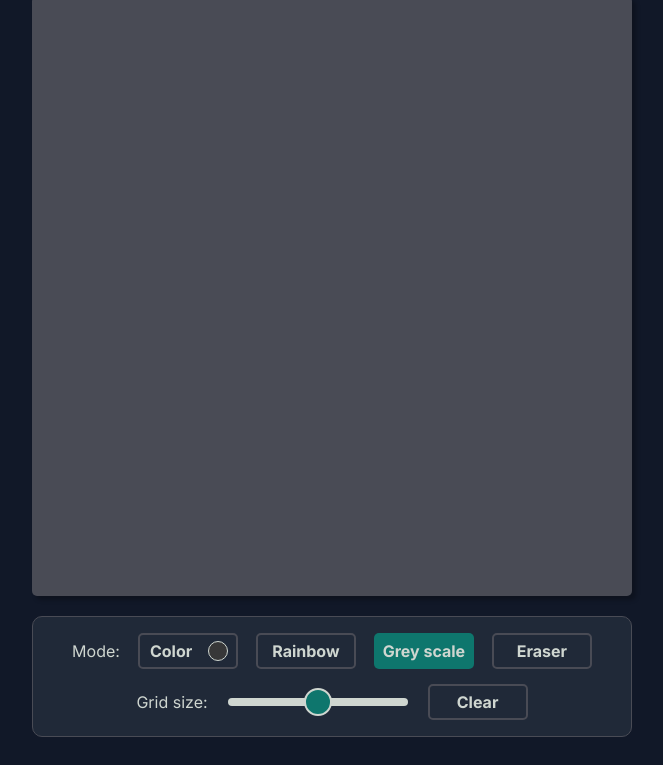
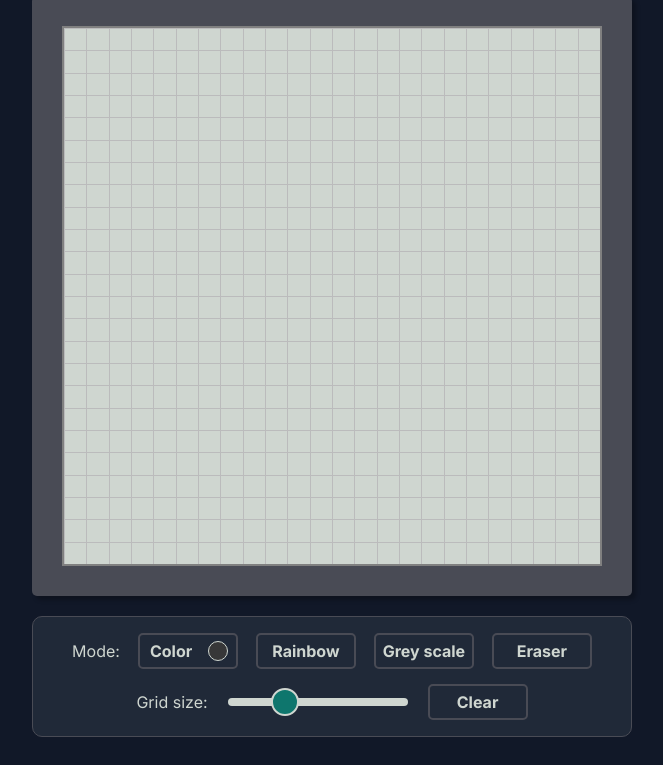
Before and after one commit to anfdrk/etch-a-sketch, a plain HTML site: page index.html in a window 1280 px wide. Shown: the part 114-879 px from the top of the page, without its empty margins (308-971 px from the left). Drawn offline with Linux system fonts and the light colour scheme; a web font is replaced by a local one.

Commit message:
Create function makeGrid

```diff
--- a/index.html
+++ b/index.html
@@ -11,7 +11,9 @@
   <div class="header">
     <h1>Etch-A-Sketch</h1>
   </div>
-  <div class="grid"></div>
+  <div class="grid-wrapper">
+    <div class="grid-container"></div>
+  </div>
   <div class="controls">
     <div class="contols-top">
       <p>Mode:</p>
@@ -19,14 +21,15 @@
         <div class="pick"></div>
       </button>
       <button>Rainbow</button>
-      <button class="active">Grey scale</button>
+      <button>Grey scale</button>
       <button>Eraser</button>
     </div>
     <div class="contols-bottom">
       <p>Grid size:</p>
-      <input type="range">
+      <input type="range" id="slider" value="24" min="8" max="64">
       <button>Clear</button>
     </div>
   </div>
 </body>
+<script src="script.js"></script>
 </html>
--- /dev/null
+++ b/script.js
@@ -0,0 +1,26 @@
+const gridContainer = document.querySelector('.grid-container')
+const slider = document.getElementById('slider')
+
+
+makeGrid()
+
+
+
+function makeGrid() {
+  for (let i = 0; i < slider.value; i++) {
+    for (let j = 0; j < slider.value; j++) {
+      const cell = document.createElement("div");
+      cell.classList.add("grid-cell");
+      gridContainer.appendChild(cell);
+    }
+    gridContainer.style.cssText = `
+    grid-template-columns: repeat(${slider.value}, 1fr);
+    grid-template-rows: repeat(${slider.value}, 1fr);`
+  }
+}
+
+
+
+function print(x){
+  console.log(x)
+}
--- a/style.css
+++ b/style.css
@@ -22,7 +22,7 @@ h1 {
   font-family: 'Gorditas', sans-serif;
   margin: 20px 0 20px;
 }
-.grid {
+.grid-wrapper {
   width: 600px;
   height: 600px;
   background: #494B55;
@@ -30,6 +30,17 @@ h1 {
   box-shadow: 4px 4px 4px rgba(0, 0, 0, 0.25);
   padding: 30px;
   margin-bottom: 20px;
+}
+.grid-container {
+  border: 2px solid gray;
+  width: 540px;
+  height: 540px;
+  background-color: #CFD6D0;
+  display: grid;
+}
+.grid-cell {
+  border-top: 1px solid #bbbbbc;
+  border-left: 1px solid #bbbbbc;
 }
 .controls {
   background: #202938;
```
